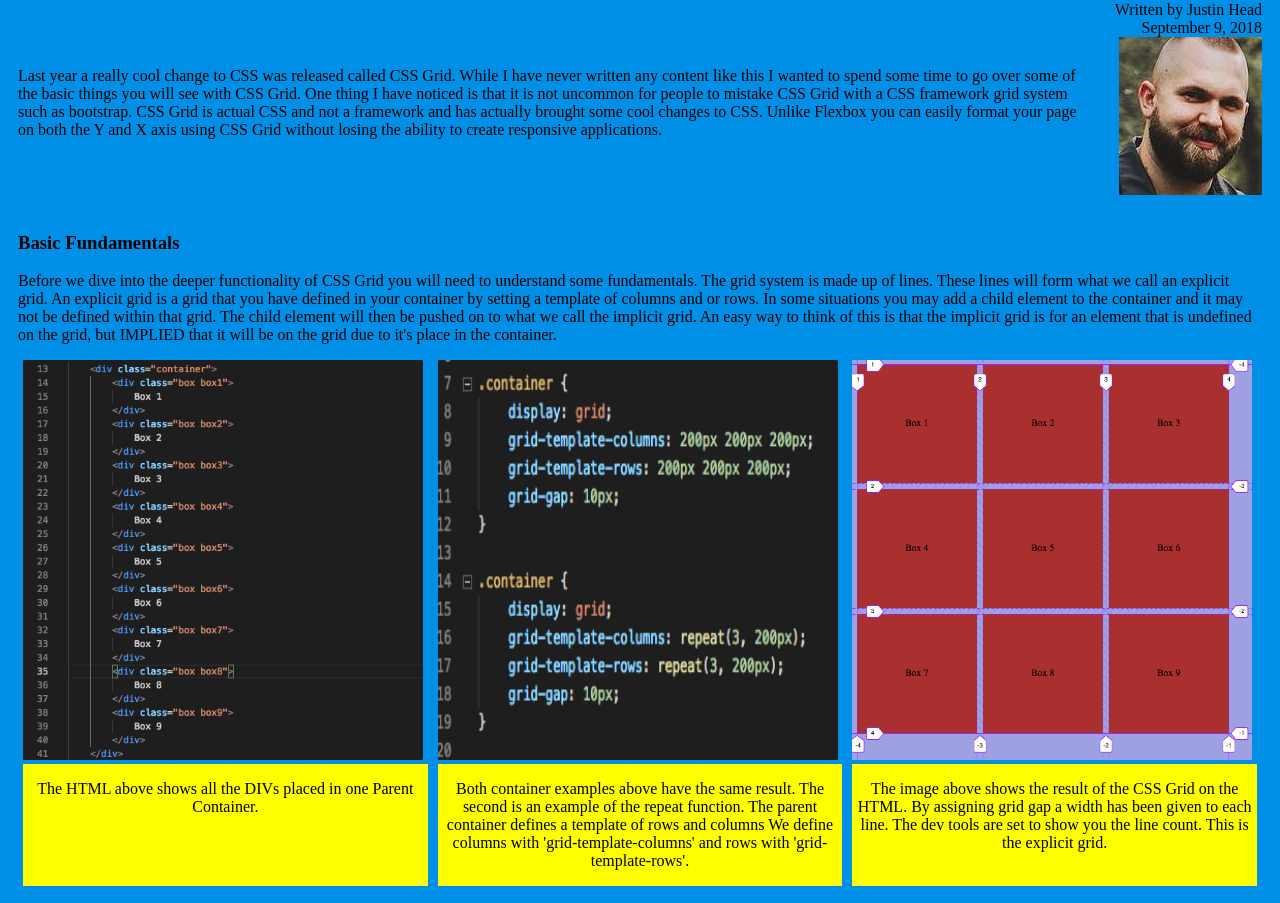
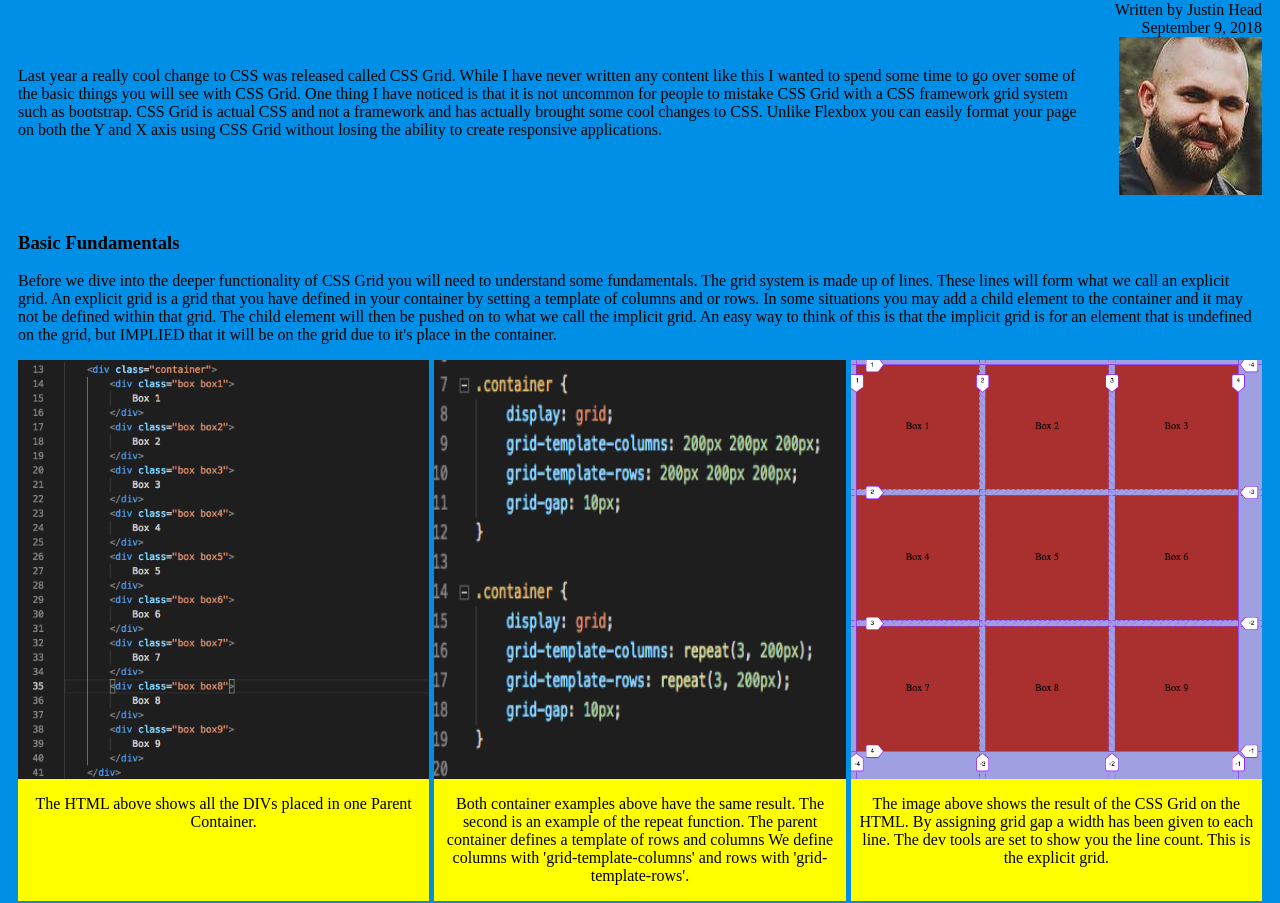
Before and after one commit to Jhead45/gridBlog, a plain HTML site: page index.html in a window 1280 px wide. Shown: the part 87-990 px from the top of the page. Drawn offline with Linux system fonts and the light colour scheme.

Commit message:
add grid gap and remove margins

```diff
--- a/styles.css
+++ b/styles.css
@@ -40,6 +40,7 @@ li {
     padding-left: 10px;
     padding-right: 10px;
     grid-template-columns: repeat(3, minmax(200px, 1fr));
+    grid-column-gap: 5px;
 }
 
 .para {
@@ -48,17 +49,13 @@ li {
     padding-top: 14px;
 }
 .snippet {
-    height: 400px;
-    width: 400px;
-    padding-left: 5px;
-    padding-right: 5px;
+    height: 100%;
+    width: 100%;
 }
 
 .caption {
     background: yellow;
     min-height: 50px;
-    margin-left: 5px;
-    margin-right: 5px;
     text-align: center;
     padding-left: 5px;
     padding-right: 5px;
```
